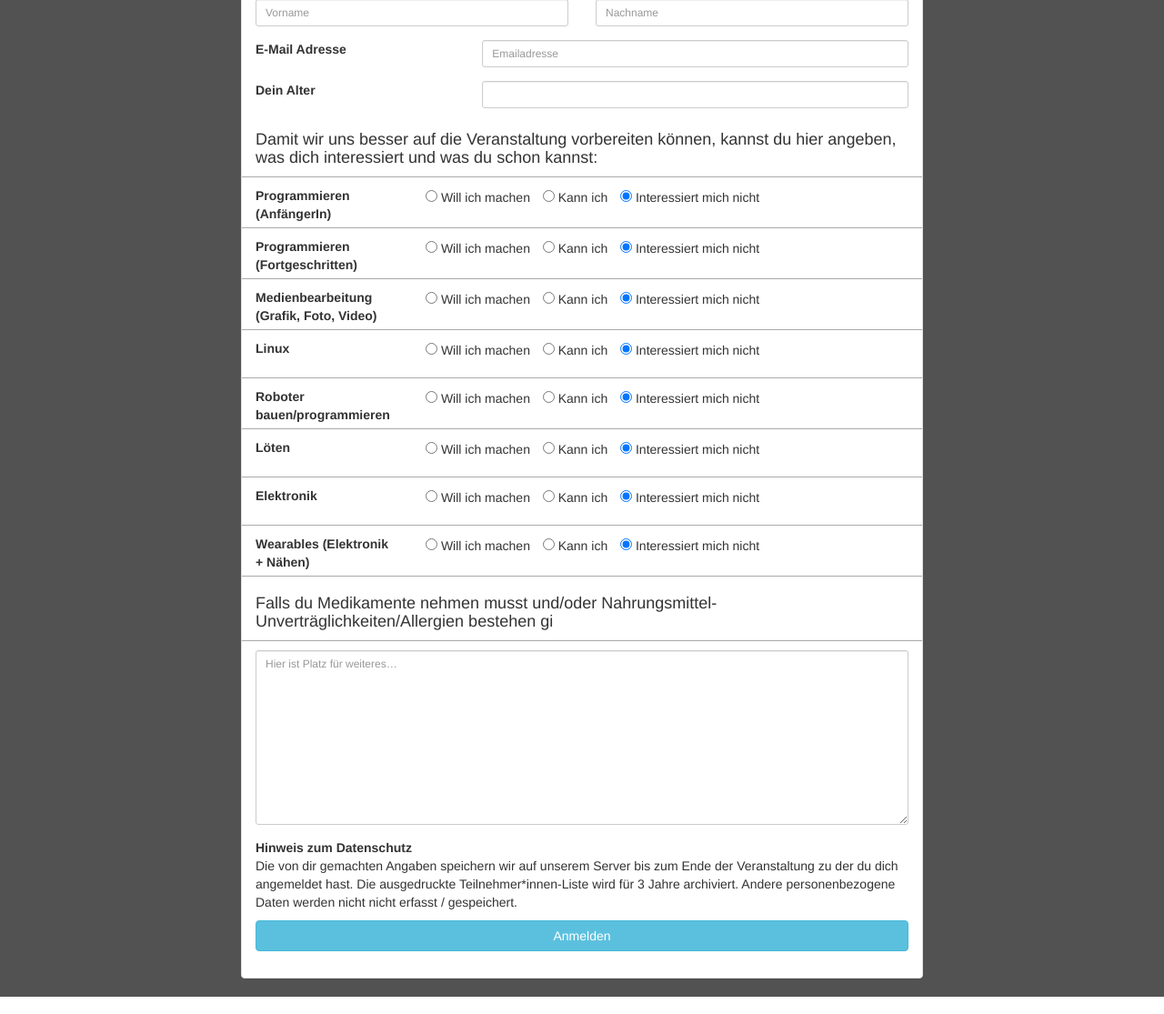
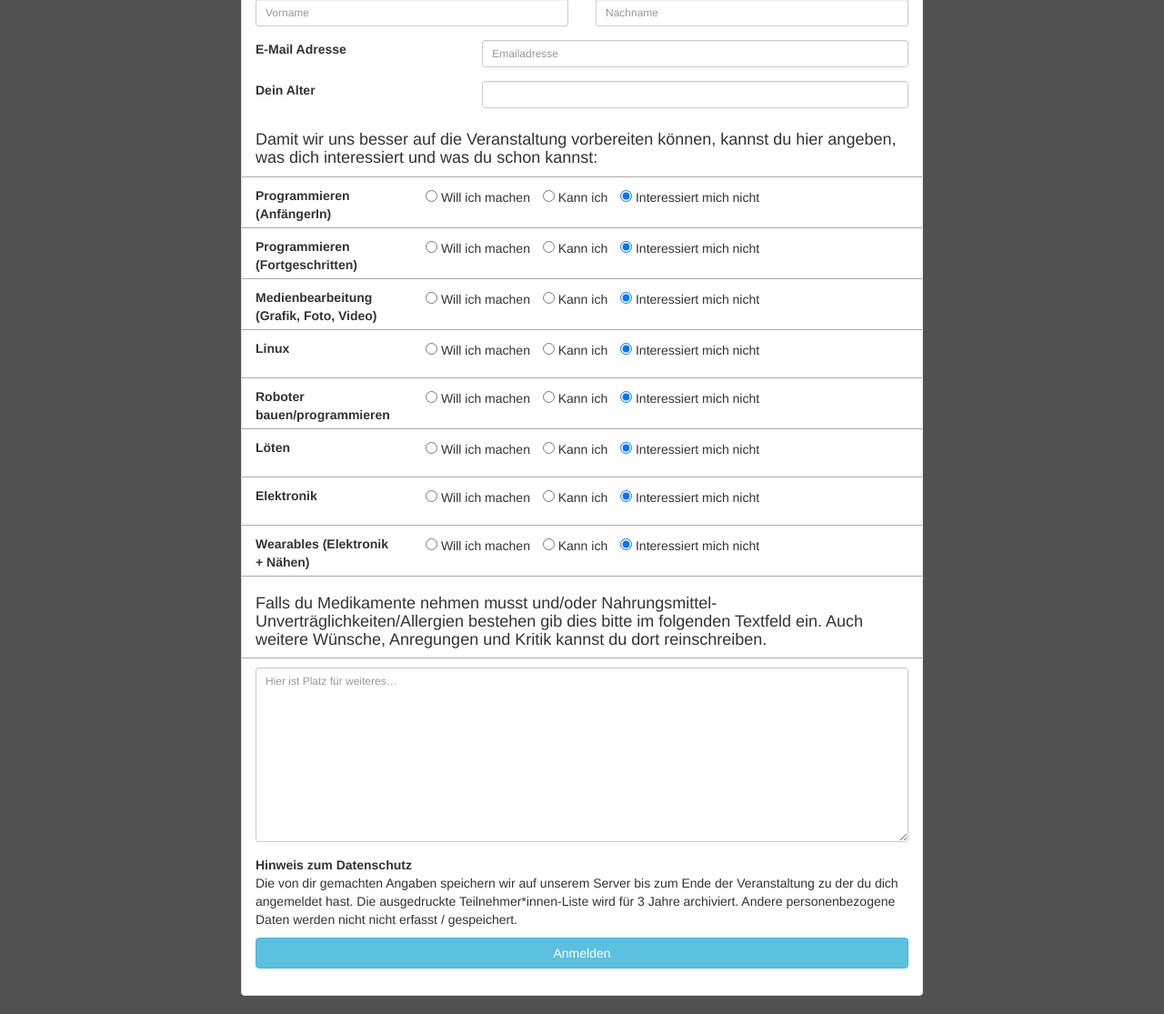
Before and after one commit to Eigenbaukombinat/regpage, a Django app: page /register/ in a window 1280 px wide. Shown: the part 186-1301 px from the top of the page at 91% size. Run offline with Django 3.2, Linux system fonts and the light colour scheme; some libraries are stand-ins or nearby versions.

Commit message:
Abschnittener Text

```diff
--- a/register/templates/register_page.html
+++ b/register/templates/register_page.html
@@ -150,7 +150,7 @@ Um bei unserer Veranstaltung am 27. Oktober 2018 teilnehmen zu können, musst du
                         </div>
                         <div class="row alter">
                             <div class="col-sm-12">
-                                <h4>Falls du Medikamente nehmen musst und/oder Nahrungsmittel-Unverträglichkeiten/Allergien bestehen gi
+                                <h4>Falls du Medikamente nehmen musst und/oder Nahrungsmittel-Unverträglichkeiten/Allergien bestehen gib dies bitte im folgenden Textfeld ein. Auch weitere Wünsche, Anregungen und Kritik kannst du dort reinschreiben.</h4>
                             </div>
                         </div>
                         <div class="row freitext">
```
